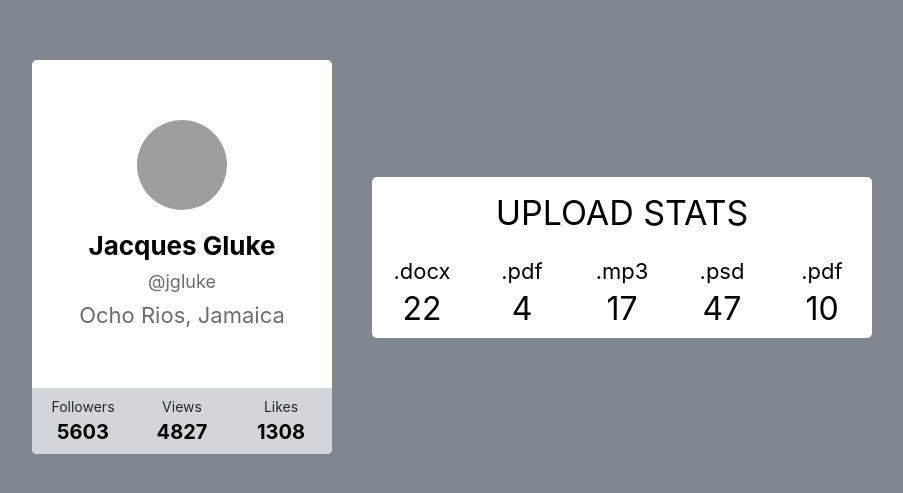
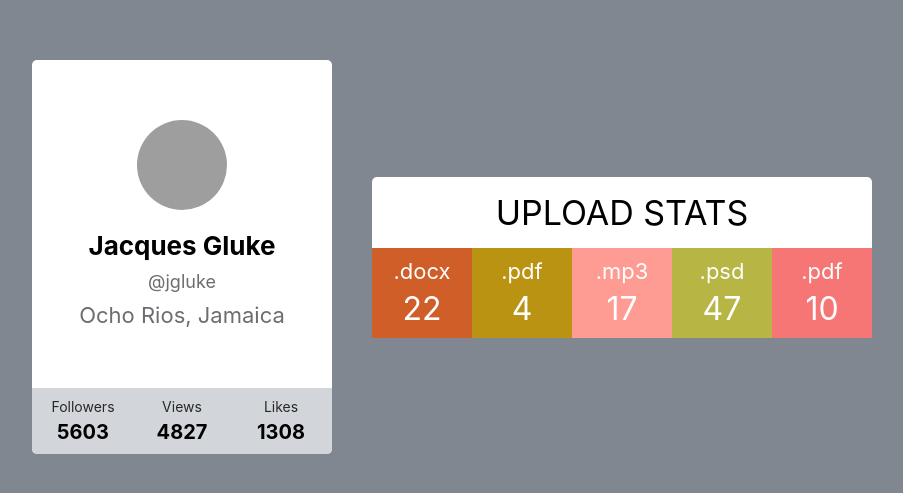
Before and after one commit to campot05/goit-react-hw-01-components, a React (Create React App) app: page / in a window 1280 px wide. Shown: the part 143-636 px from the top of the page, without its empty margins (188-1091 px from the left). Built offline with nearby package versions, Linux system fonts and the light colour scheme; grey boxes are pictures that could not be loaded.

Commit message:
add propTypes

```diff
--- a/package.json
+++ b/package.json
@@ -7,6 +7,7 @@
     "@testing-library/jest-dom": "^5.16.3",
     "@testing-library/react": "^12.1.4",
     "@testing-library/user-event": "^13.5.0",
+    "prop-types": "^15.8.1",
     "react": "^18.1.0",
     "react-dom": "^18.1.0",
     "react-scripts": "5.0.1",
--- a/src/components/statistics/Statistics.jsx
+++ b/src/components/statistics/Statistics.jsx
@@ -1,6 +1,12 @@
+import PropTypes from 'prop-types'; // ES6
 import css from 'components/statistics/Statistics.module.css';
 
 export const Statistics = ({ stats, title }) => {
+  function getRandomHexColor() {
+    return `#${Math.floor(Math.random() * 16777215)
+      .toString(16)
+      .padStart(6, 0)}`;
+  }
   return (
     <section className={css.statistics}>
       {title && <h2 className={css.title}>{title}</h2>}
@@ -8,7 +14,11 @@ export const Statistics = ({ stats, title }) => {
       <ul className={css.statList}>
         {stats.map(el => {
           return (
-            <li className={css.item} key={el.id}>
+            <li
+              className={css.item}
+              key={el.id}
+              style={{ backgroundColor: `${getRandomHexColor()}` }}
+            >
               <span className={css.label}>{el.label}</span>
               <span className={css.percentage}>{el.percentage}</span>
             </li>
@@ -18,3 +28,14 @@ export const Statistics = ({ stats, title }) => {
     </section>
   );
 };
+
+Statistics.propTypes = {
+  title: PropTypes.string.isRequired,
+  stats: PropTypes.arrayOf(
+    PropTypes.shape({
+      id: PropTypes.string.isRequired,
+      label: PropTypes.string.isRequired,
+      percentage: PropTypes.number.isRequired,
+    })
+  ),
+};
--- a/src/components/statistics/Statistics.module.css
+++ b/src/components/statistics/Statistics.module.css
@@ -24,6 +24,7 @@
   flex-direction: column;
   width: 80px;
   padding: 10px;
+  color: #fff;
 }
 
 .label {
```
Also changed, not shown: src/components/profile/Profile.jsx (+14 -0 lines), 1 other file (tests, documents, lock files or other folders).
